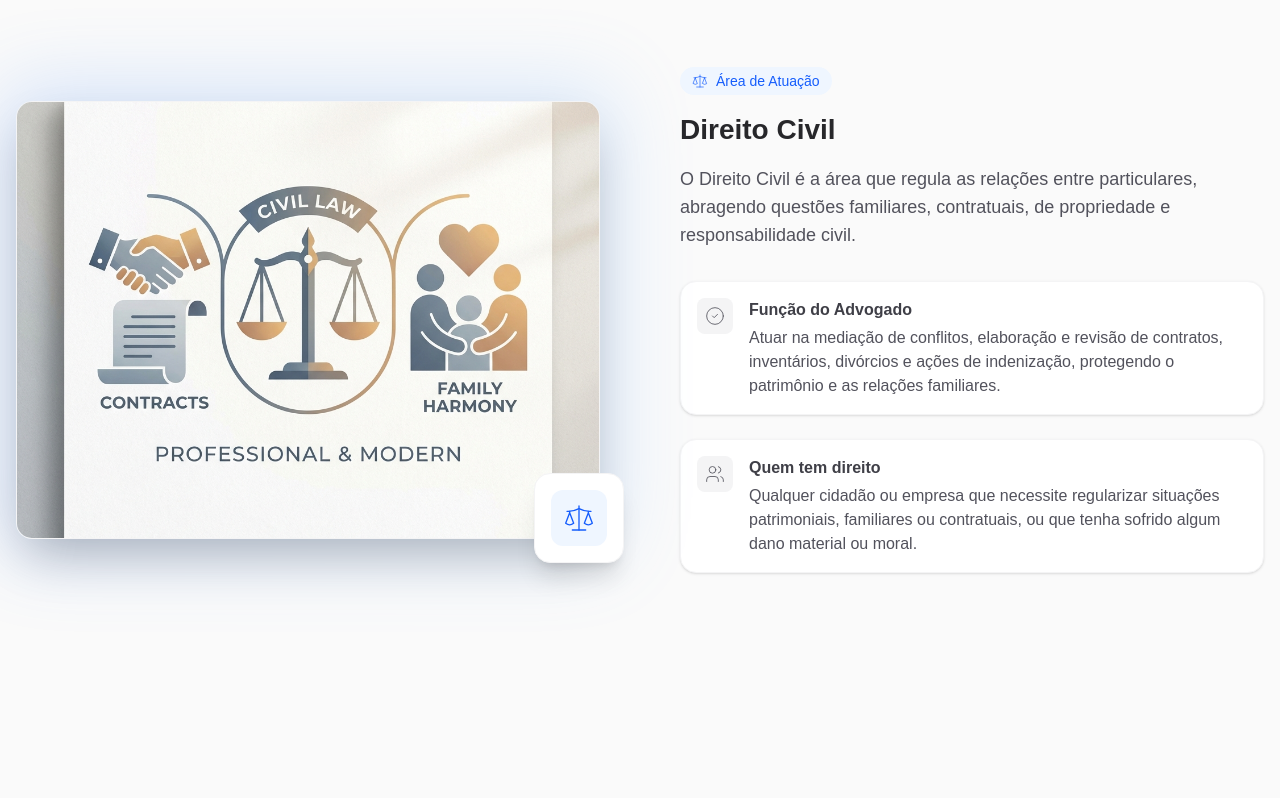
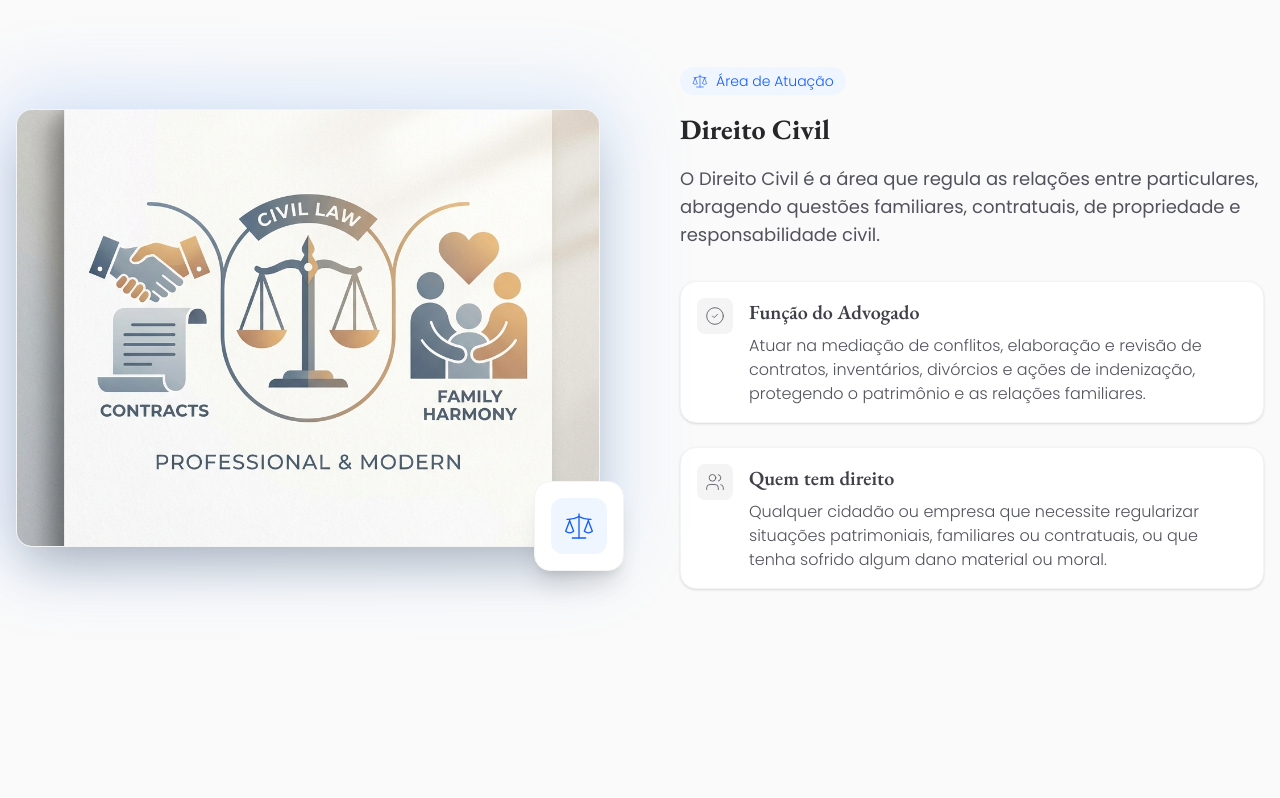
Before and after one commit to inovasoapp/Advocacia-Silvio-Souza, a Next.js app: page / in a window 1280 px wide. Shown: the part 2465-3263 px from the top of the page. Built offline with nearby package versions, Linux system fonts and the light colour scheme.

Commit message:
add fonts

```diff
--- a/src/app/components/faq.tsx
+++ b/src/app/components/faq.tsx
@@ -74,7 +74,7 @@ export function Faq() {
                 className="flex w-full items-center justify-between p-6 text-left focus:outline-hidden"
               >
                 <span
-                  className={`text-lg font-semibold transition-colors duration-300 ${
+                  className={`text-base font-semibold transition-colors duration-300 ${
                     openIndex === index
                       ? "text-zinc-700"
                       : "text-zinc-600 group-hover:text-zinc-700"
--- a/src/app/components/specializations.tsx
+++ b/src/app/components/specializations.tsx
@@ -147,7 +147,7 @@ export function Specializations() {
                         />
                       </div>
                       <div>
-                        <h4 className="font-semibold text-zinc-700 mb-1">
+                        <h4 className="text-xl font-semibold text-zinc-700 mb-2">
                           Função do Advogado
                         </h4>
                         <p className="text-sm md:text-base font-light text-zinc-600">
@@ -164,7 +164,7 @@ export function Specializations() {
                         />
                       </div>
                       <div>
-                        <h4 className="font-semibold text-zinc-700 mb-1">
+                        <h4 className="text-xl font-semibold text-zinc-700 mb-2">
                           Quem tem direito
                         </h4>
                         <p className="text-sm md:text-base font-light text-zinc-600">
--- a/src/app/globals.css
+++ b/src/app/globals.css
@@ -8,7 +8,8 @@
 @theme inline {
   --color-background: var(--background);
   --color-foreground: var(--foreground);
-  --font-sans: var(--font-geist-sans);
+  --font-sans: var(--font-poppins);
+  --font-serif: var(--font-eb-garamond);
   --font-mono: var(--font-geist-mono);
 }
 
@@ -22,7 +23,24 @@
 body {
   background: var(--background);
   color: var(--foreground);
-  font-family: Arial, Helvetica, sans-serif;
+  font-family: var(--font-poppins), sans-serif;
+}
+
+h1,
+h2,
+h3,
+h4,
+h5,
+h6 {
+  font-family: var(--font-eb-garamond), serif;
+}
+
+p,
+span,
+strong,
+a,
+button {
+  font-family: var(--font-poppins), sans-serif;
 }
 
 @layer utilities {
--- a/src/app/layout.tsx
+++ b/src/app/layout.tsx
@@ -1,5 +1,5 @@
 import type { Metadata } from "next";
-import { Geist, Geist_Mono } from "next/font/google";
+import { Geist, Geist_Mono, EB_Garamond, Poppins } from "next/font/google";
 import { headers } from "next/headers";
 import "./globals.css";
 
@@ -11,6 +11,17 @@ const geistSans = Geist({
 const geistMono = Geist_Mono({
   variable: "--font-geist-mono",
   subsets: ["latin"],
+});
+
+const ebGaramond = EB_Garamond({
+  variable: "--font-eb-garamond",
+  subsets: ["latin"],
+});
+
+const poppins = Poppins({
+  variable: "--font-poppins",
+  subsets: ["latin"],
+  weight: ["300", "400", "500", "600", "700"],
 });
 
 export const metadata: Metadata = {
@@ -48,7 +59,7 @@ export default async function RootLayout({
   return (
     <html lang={locale} suppressHydrationWarning>
       <body
-        className={`${geistSans.variable} ${geistMono.variable} antialiased`}
+        className={`${geistSans.variable} ${geistMono.variable} ${ebGaramond.variable} ${poppins.variable} antialiased`}
         suppressHydrationWarning
       >
         {children}
```
